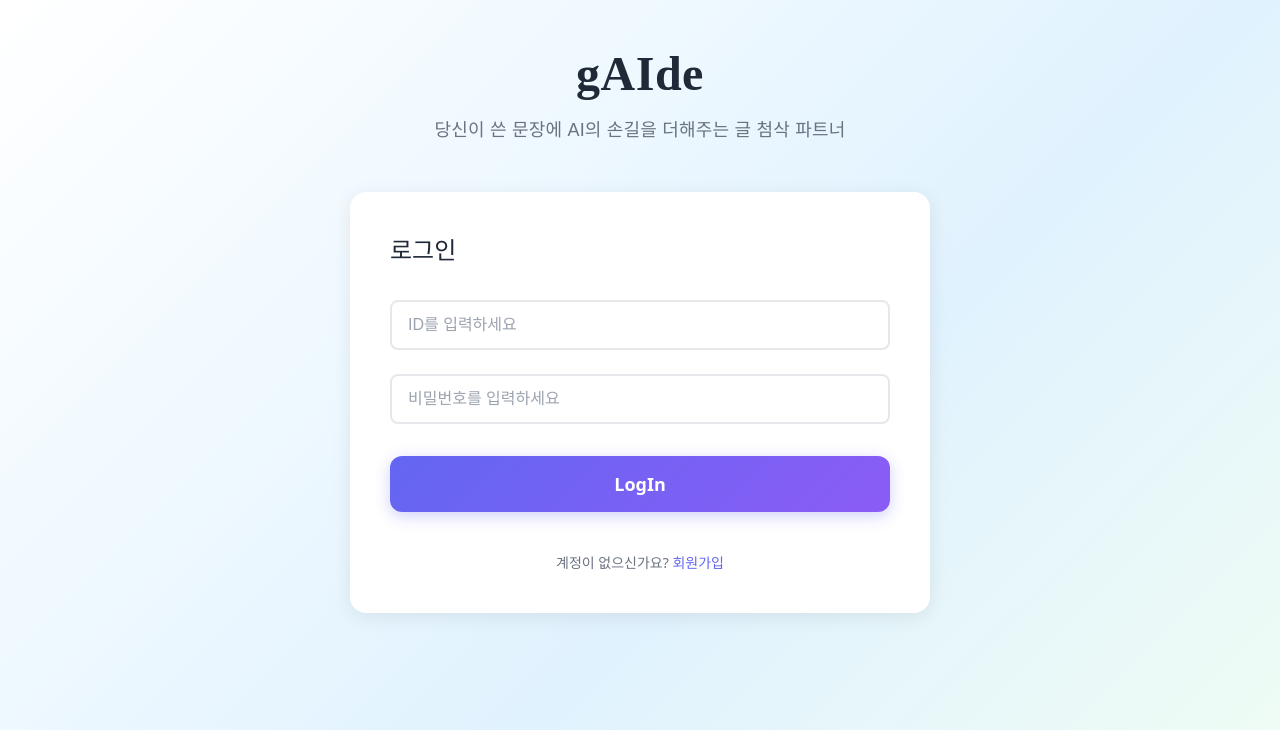
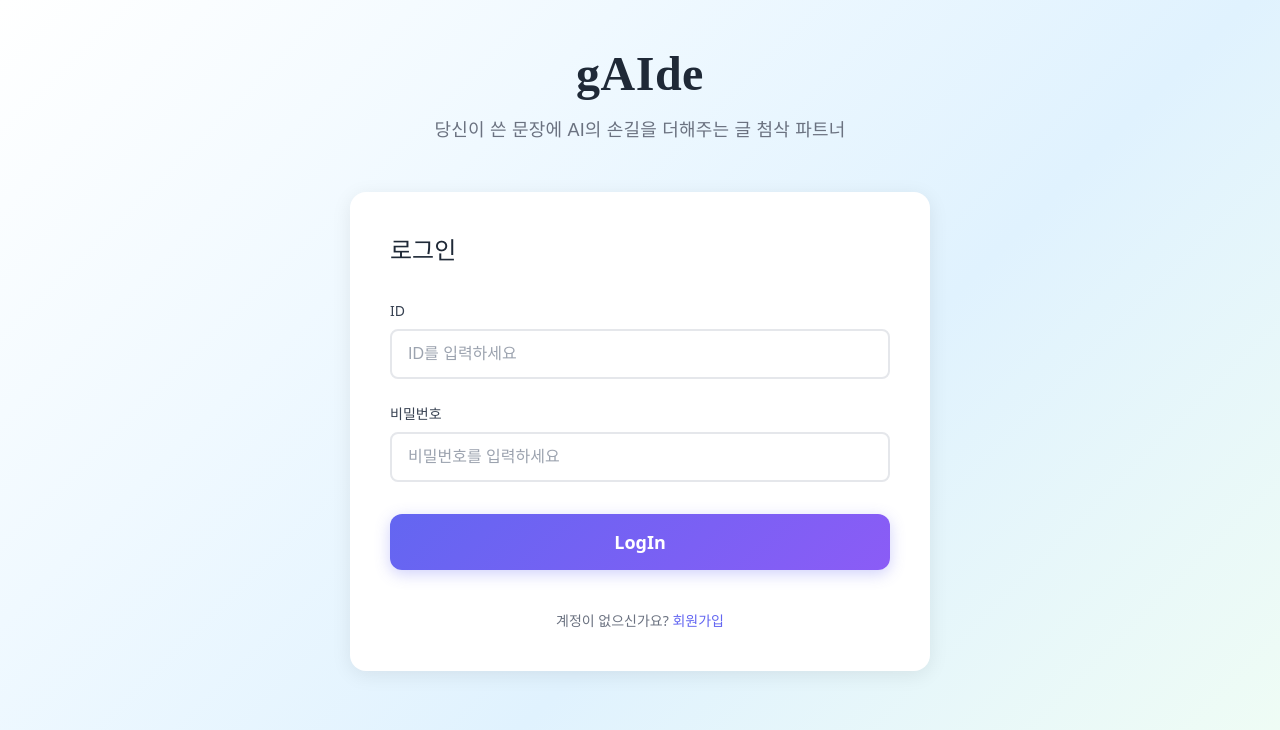
Before and after one commit to 2025-X-Thon-Team1-0xC0DE/Front, a React (Vite) app: page / in a window 1280 px wide. Shown: the top 730 px of the page. Built offline with nearby package versions, Linux system fonts and the light colour scheme; no server answers.

Commit message:
fix/#3 로그인 창 메시지 추가

```diff
--- a/src/pages/Login.jsx
+++ b/src/pages/Login.jsx
@@ -26,6 +26,9 @@ function Login() {
             <h2 className="section-title">로그인</h2>
             <form onSubmit={handleSubmit} className="auth-form">
               <div className="form-group">
+                <label htmlFor="id" className="form-label">
+                  ID
+                </label>
                 <input
                   type="text"
                   id="id"
@@ -38,6 +41,9 @@ function Login() {
               </div>
 
               <div className="form-group">
+                <label htmlFor="password" className="form-label">
+                  비밀번호
+                </label>
                 <input
                   type="password"
                   id="password"
```
